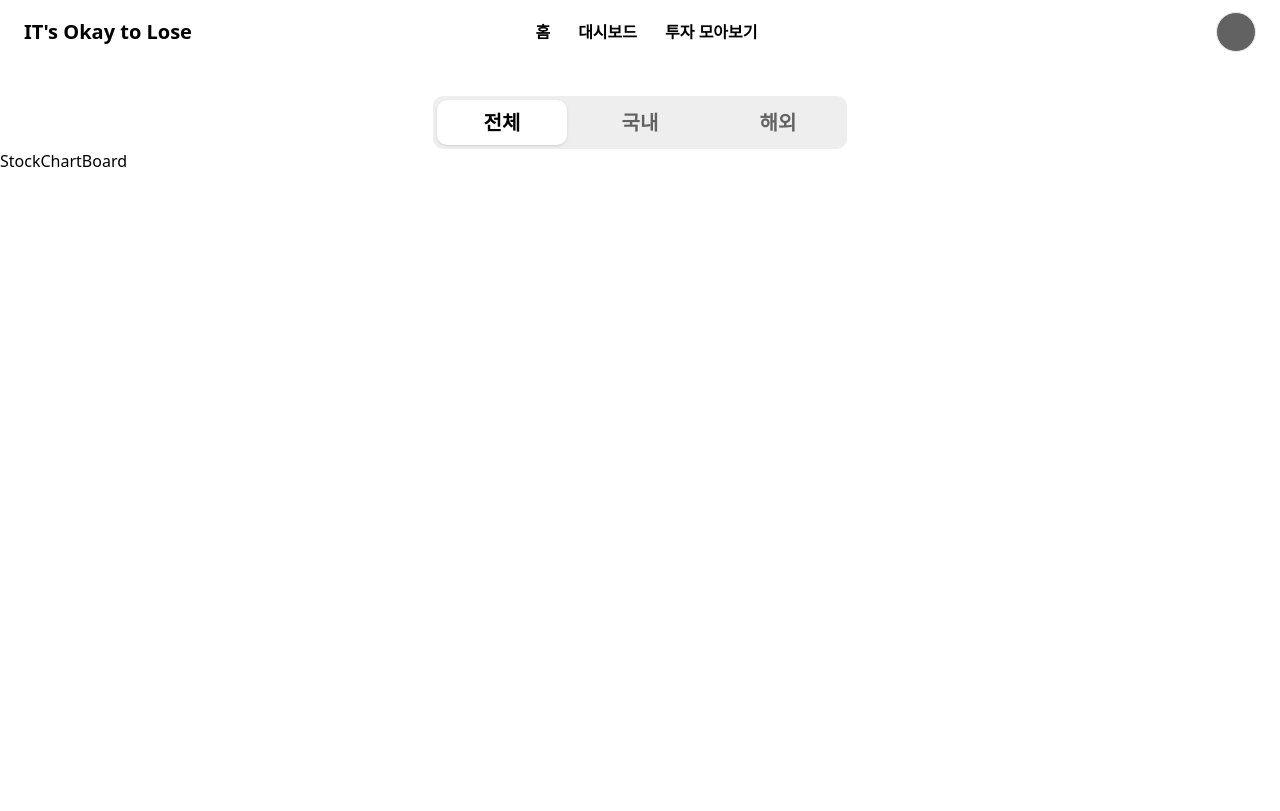
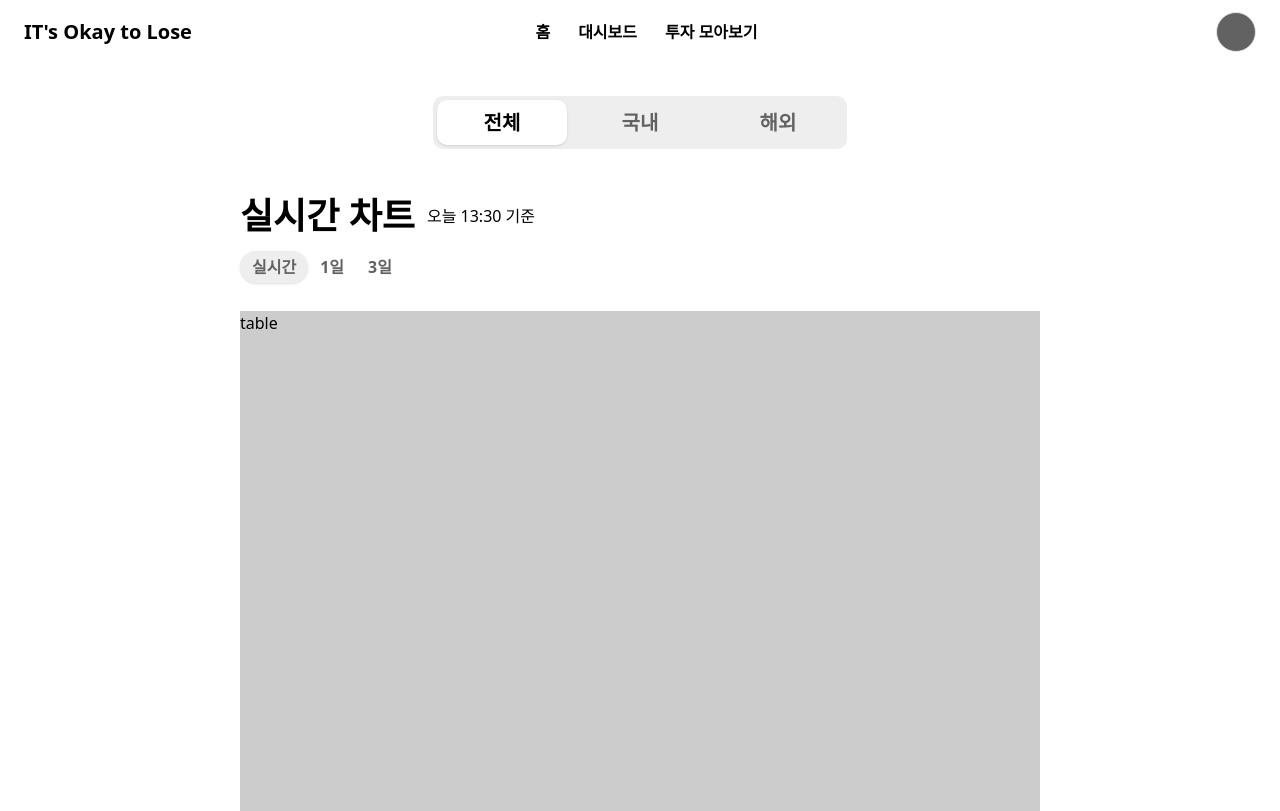
Before and after one commit to IT-s-Okay-to-Lose/FE, a React (Vite) app: page / in a window 1280 px wide. Built offline with nearby package versions, Linux system fonts and the light colour scheme.

Commit message:
Feat: 실시간 차트 퍼블리싱

```diff
--- a/src/pages/home/Home.tsx
+++ b/src/pages/home/Home.tsx
@@ -24,13 +24,15 @@ function Home() {
         <Header />
       </div>
       <div className="w-full m-auto flex justify-center">
-        <BoxTab.Large
-          options={categoryList}
-          value={category}
-          onChange={setCategory}
-        />
+        <div className="flex flex-col justify-center items-center">
+          <BoxTab.Large
+            options={categoryList}
+            value={category}
+            onChange={setCategory}
+          />
+          <StockChartBoard />
+        </div>
       </div>
-      <StockChartBoard />
     </div>
   );
 }
--- a/src/pages/home/ui/StockChartBoard.tsx
+++ b/src/pages/home/ui/StockChartBoard.tsx
@@ -1,5 +1,27 @@
+import Table from "@/shared/components/atoms/Table";
+import Typography from "@/shared/components/atoms/Typography";
+import RoundTab from "@/shared/components/molecules/RoundTab";
+import { useState } from "react";
+
 function StockChartBoard() {
-  return <p>StockChartBoard</p>;
+  const filteringList = ["실시간", "1일", "3일"];
+  const [filterTab, setFilterTab] = useState<string>("실시간");
+  return (
+    <div className="flex flex-col gap-2 min-w-[500px] w-[800px] mt-10">
+      <div className="flex gap-3 items-center">
+        <Typography.Head1>실시간 차트</Typography.Head1>
+        <Typography.P1>오늘 13:30 기준</Typography.P1>
+      </div>
+      <div className="mb-5">
+        <RoundTab.Small
+          options={filteringList}
+          value={filterTab}
+          onChange={setFilterTab}
+        />
+      </div>
+      <Table />
+    </div>
+  );
 }
 
 export default StockChartBoard;
--- /dev/null
+++ b/src/shared/components/atoms/Table.tsx
@@ -0,0 +1,9 @@
+function Table() {
+  return (
+    <div className="w-full bg-otl-disabled h-[500px]">
+      <p>table</p>
+    </div>
+  );
+}
+
+export default Table;
```
